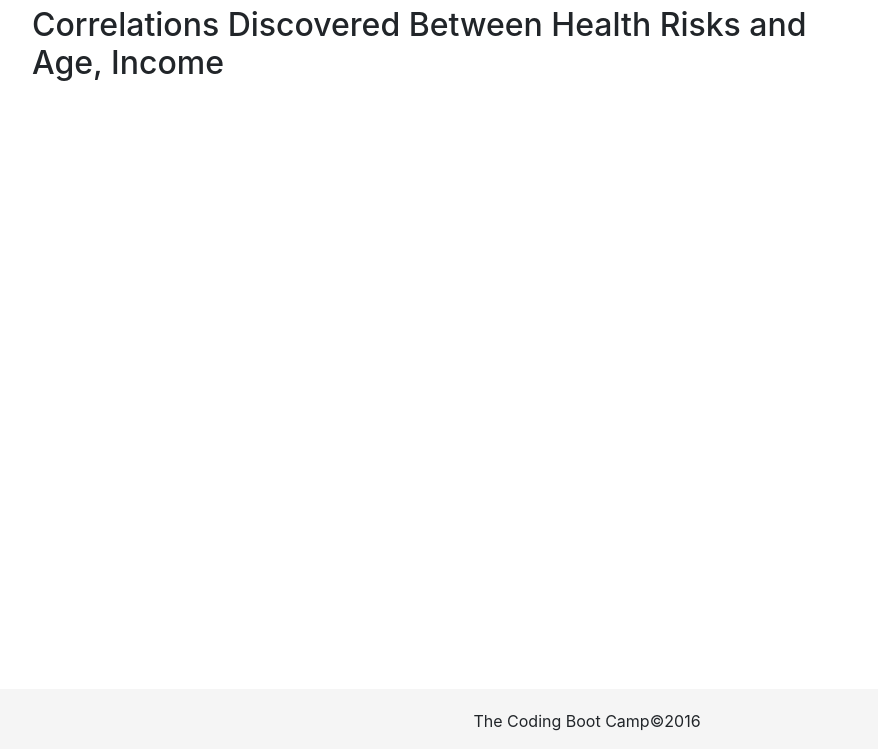
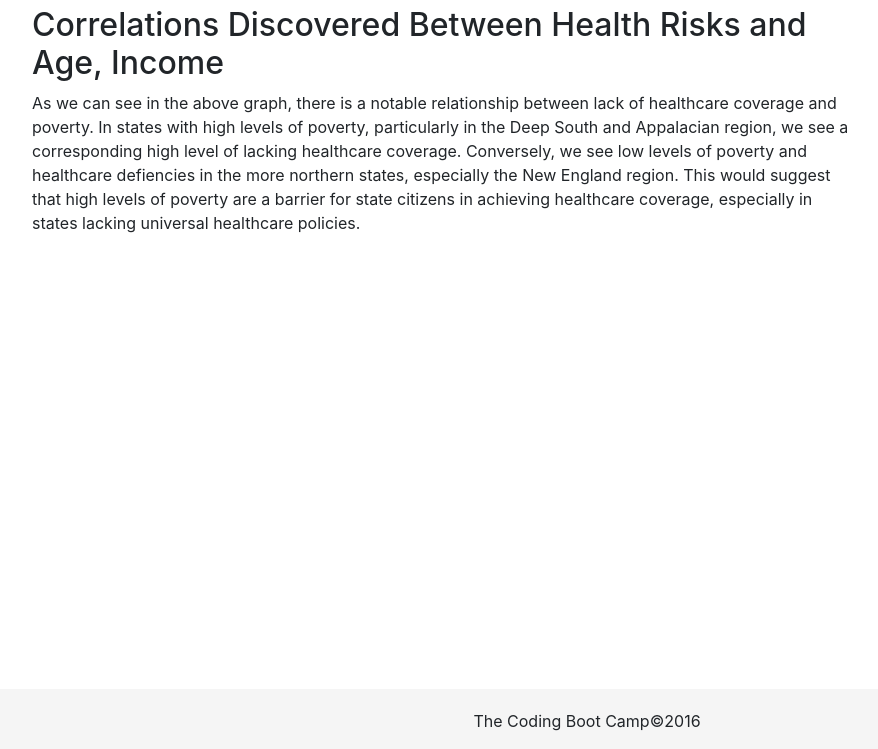
Before and after one commit to sumitz1207/D3-Challenge, a plain HTML site: page index.html in a window 1280 px wide. Shown: the part 51-800 px from the top of the page, without its empty margins (53-931 px from the left). Drawn offline with nearby package versions, Linux system fonts and the light colour scheme.

Commit message:
added my own description of the data

```diff
--- a/index.html
+++ b/index.html
@@ -28,7 +28,12 @@
       <div class="col-xs-12  col-md-9">
         <div class="article">
           <h2>Correlations Discovered Between Health Risks and Age, Income</h2>
-
+          <p>As we can see in the above graph, there is a notable relationship between lack of healthcare coverage and poverty. In states with high
+            levels of poverty, particularly in the Deep South and Appalacian region, we see a corresponding high level of lacking healthcare coverage.
+            Conversely, we see low levels of poverty and healthcare defiencies in the more northern states, especially the New England region.
+            This would suggest that high levels of poverty are a barrier for state citizens in achieving healthcare coverage, especially in states lacking
+            universal healthcare policies.
+          </p>
         </div>
       </div>
     </div>
```
